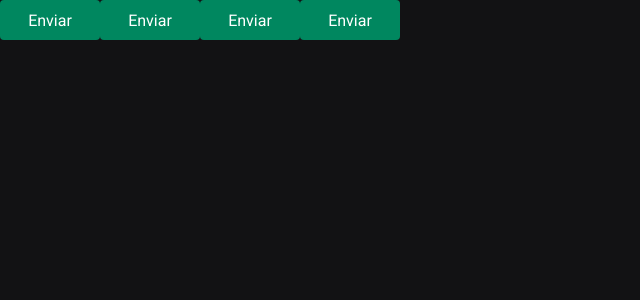
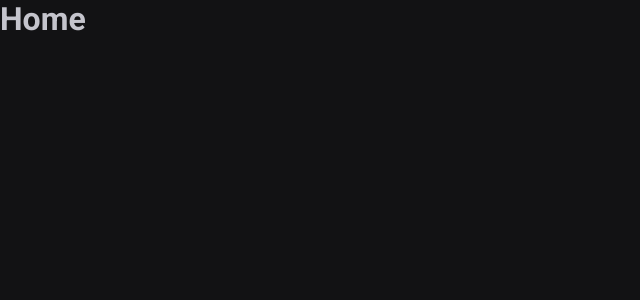
Before and after one commit to joaopedroaat/ignite-pomodoro-timer, a React (Vite) app: page / in a window 1280 px wide. Shown: the top 300 px of the page, without its empty margins (0-640 px from the left). Built offline with nearby package versions, Linux system fonts and the light colour scheme.

Commit message:
Added routes

```diff
--- a/package.json
+++ b/package.json
@@ -13,6 +13,7 @@
     "@rocketseat/eslint-config": "^1.2.0",
     "react": "^18.2.0",
     "react-dom": "^18.2.0",
+    "react-router-dom": "^6.8.2",
     "styled-components": "^5.3.6"
   },
   "devDependencies": {
--- a/src/App.tsx
+++ b/src/App.tsx
@@ -1,16 +1,16 @@
 import { ThemeProvider } from 'styled-components'
-import { Button } from './components/Button'
+import { Router } from './Router'
+import { BrowserRouter } from 'react-router-dom'
+
 import { GlobalStyle } from './styles/global'
 import { defaultTheme } from './styles/themes/default'
 
 export function App() {
   return (
     <ThemeProvider theme={defaultTheme}>
-      <Button variant="primary" />
-      <Button variant="secondary" />
-      <Button variant="danger" />
-      <Button variant="success" />
-
+      <BrowserRouter>
+        <Router />
+      </BrowserRouter>
       <GlobalStyle />
     </ThemeProvider>
   )
--- /dev/null
+++ b/src/Router.tsx
@@ -0,0 +1,12 @@
+import { Routes, Route } from 'react-router-dom'
+import { History } from './pages/History'
+import { Home } from './pages/Home'
+
+export function Router() {
+  return (
+    <Routes>
+      <Route path="/" element={<Home />} />
+      <Route path="/history" element={<History />} />
+    </Routes>
+  )
+}
--- a/src/components/Button.styles.ts
+++ /dev/null
@@ -1,31 +0,0 @@
-import styled, { css } from 'styled-components'
-
-export type ButtonVariant = 'primary' | 'secondary' | 'danger' | 'success'
-
-interface ButtonContainerProps {
-  variant: ButtonVariant
-}
-
-const buttonVariants = {
-  primary: 'purple',
-  secondary: 'orange',
-  danger: 'red',
-  success: 'green',
-}
-
-export const ButtonContainer = styled.button<ButtonContainerProps>`
-  width: 100px;
-  height: 40px;
-  border-radius: 4px;
-  border: 0;
-  margin: 0;
-
-  background-color: ${(props) => props.theme['green-500']};
-  color: ${(props) => props.theme.white};
-
-  /*${(props) => {
-    return css`
-      background-color: ${buttonVariants[props.variant]};
-    `
-  }}*/
-`
--- a/src/components/Button.tsx
+++ /dev/null
@@ -1,9 +0,0 @@
-import { ButtonContainer, ButtonVariant } from './Button.styles'
-
-interface ButtonProps {
-  variant?: ButtonVariant
-}
-
-export function Button({ variant: color = 'primary' }: ButtonProps) {
-  return <ButtonContainer variant={color}>Enviar</ButtonContainer>
-}
--- /dev/null
+++ b/src/pages/History.tsx
@@ -0,0 +1,3 @@
+export function History() {
+  return <h1>History</h1>
+}
--- /dev/null
+++ b/src/pages/Home.tsx
@@ -0,0 +1,3 @@
+export function Home() {
+  return <h1>Home</h1>
+}
```
Also changed, not shown: 1 other file (tests, documents, lock files or other folders).
